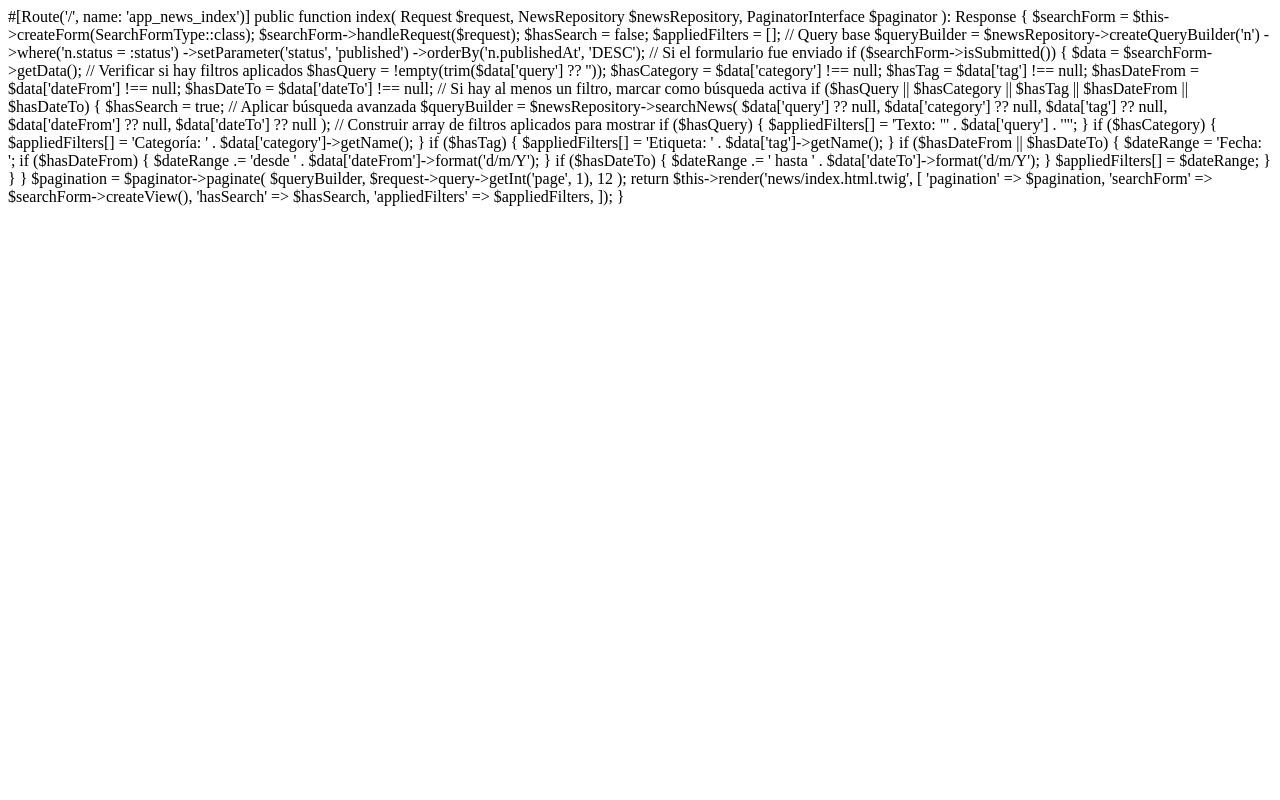
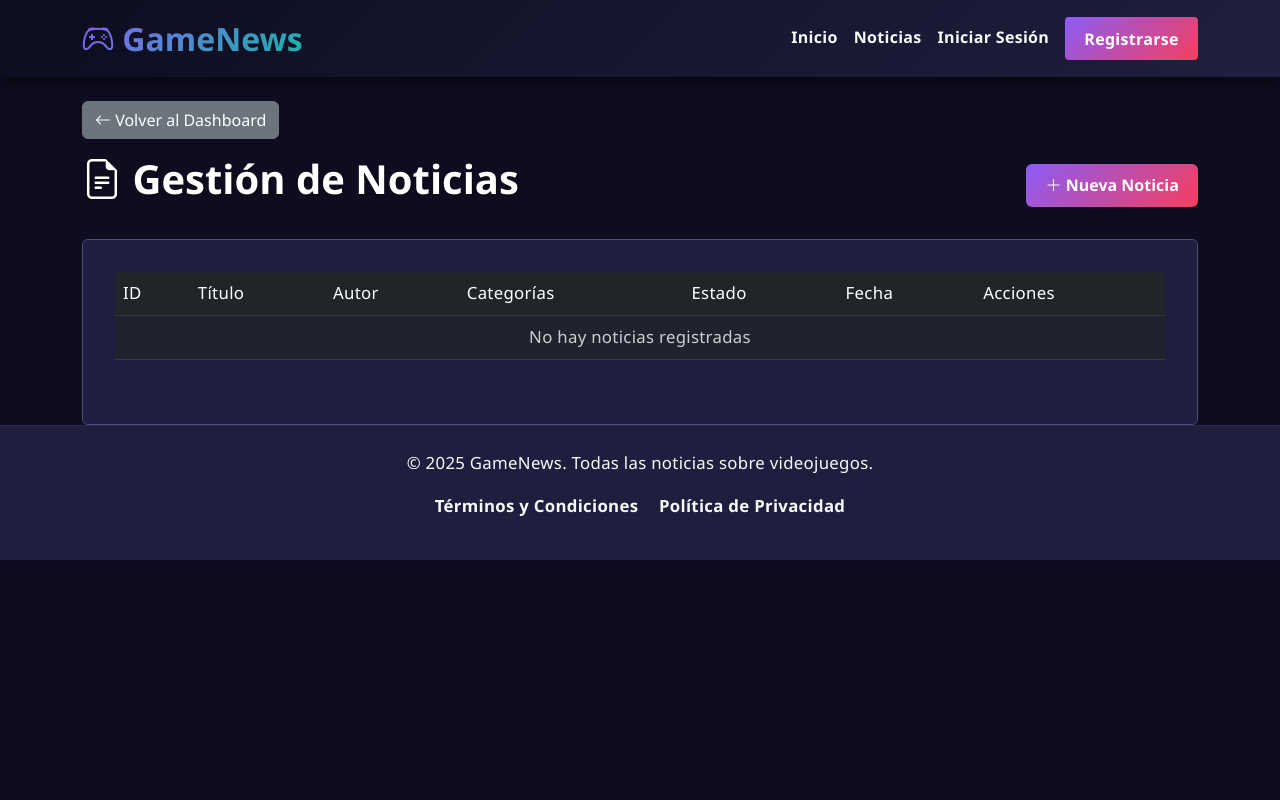
Before and after one commit to RamassafraGH/PP1-GameNews, a Symfony app: template templates/admin/news/index.html.twig in a window 1280 px wide. Run offline with Twig, Linux system fonts and the light colour scheme; the template is opened without the code that fills it, so the values that code supplies are empty; some libraries are stand-ins or nearby versions.

Commit message:
Todo finalizado, falta corregir la busqueda de noticias

```diff
--- a/templates/admin/category/index.html.twig
+++ b/templates/admin/category/index.html.twig
@@ -3,6 +3,11 @@
 {% block title %}Gestión de Categorías - GameNews{% endblock %}
 
 {% block body %}
+<div class="mb-3">
+    <a href="{{ path('app_admin_dashboard') }}" class="btn btn-secondary">
+        <i class="bi bi-arrow-left"></i> Volver al Dashboard
+    </a>
+</div>
 <div class="d-flex justify-content-between align-items-center mb-4">
     <h1><i class="bi bi-folder"></i> Gestión de Categorías</h1>
     <a href="{{ path('app_admin_category_new') }}" class="btn btn-primary">
--- a/templates/admin/news/index.html.twig
+++ b/templates/admin/news/index.html.twig
@@ -1,78 +1,78 @@
-#[Route('/', name: 'app_news_index')]
-public function index(
-    Request $request,
-    NewsRepository $newsRepository,
-    PaginatorInterface $paginator
-): Response {
-    $searchForm = $this->createForm(SearchFormType::class);
-    $searchForm->handleRequest($request);
+{% extends 'base.html.twig' %}
 
-    $hasSearch = false;
-    $appliedFilters = [];
+{% block title %}Gestión de Noticias - GameNews{% endblock %}
 
-    // Query base
-    $queryBuilder = $newsRepository->createQueryBuilder('n')
-        ->where('n.status = :status')
-        ->setParameter('status', 'published')
-        ->orderBy('n.publishedAt', 'DESC');
+{% block body %}
+<div class="mb-3">
+    <a href="{{ path('app_admin_dashboard') }}" class="btn btn-secondary">
+        <i class="bi bi-arrow-left"></i> Volver al Dashboard
+    </a>
+</div>
+<div class="d-flex justify-content-between align-items-center mb-4">
+    <h1><i class="bi bi-file-earmark-text"></i> Gestión de Noticias</h1>
+    <a href="{{ path('app_admin_news_new') }}" class="btn btn-primary">
+        <i class="bi bi-plus-lg"></i> Nueva Noticia
+    </a>
+</div>
 
-    // Si el formulario fue enviado
-    if ($searchForm->isSubmitted()) {
-        $data = $searchForm->getData();
+<div class="card">
+    <div class="card-body">
+        <div class="table-responsive">
+            <table class="table table-dark table-hover">
+                <thead>
+                    <tr>
+                        <th>ID</th>
+                        <th>Título</th>
+                        <th>Autor</th>
+                        <th>Categorías</th>
+                        <th>Estado</th>
+                        <th>Fecha</th>
+                        <th>Acciones</th>
+                    </tr>
+                </thead>
+                <tbody>
+                    {% for news in pagination %}
+                        <tr>
+                            <td>{{ news.id }}</td>
+                            <td>{{ news.title }}</td>
+                            <td>{{ news.author.username }}</td>
+                            <td>
+                                {% for category in news.categories %}
+                                    <span class="badge bg-secondary">{{ category.name }}</span>
+                                {% endfor %}
+                            </td>
+                            <td>
+                                {% if news.status == 'published' %}
+                                    <span class="badge bg-success">Publicado</span>
+                                {% else %}
+                                    <span class="badge bg-warning">Borrador</span>
+                                {% endif %}
+                            </td>
+                            <td>{{ news.createdAt|date('d/m/Y') }}</td>
+                            <td>
+                                <a href="{{ path('app_admin_news_edit', {id: news.id}) }}" class="btn btn-sm btn-outline-primary">
+                                    <i class="bi bi-pencil"></i>
+                                </a>
+                                <form method="post" action="{{ path('app_admin_news_delete', {id: news.id}) }}" style="display: inline;">
+                                    <input type="hidden" name="_token" value="{{ csrf_token('delete' ~ news.id) }}">
+                                    <button type="submit" class="btn btn-sm btn-outline-danger" onclick="return confirm('¿Estás seguro de eliminar esta noticia?')">
+                                        <i class="bi bi-trash"></i>
+                                    </button>
+                                </form>
+                            </td>
+                        </tr>
+                    {% else %}
+                        <tr>
+                            <td colspan="7" class="text-center text-muted">No hay noticias registradas</td>
+                        </tr>
+                    {% endfor %}
+                </tbody>
+            </table>
+        </div>
 
-        // Verificar si hay filtros aplicados
-        $hasQuery = !empty(trim($data['query'] ?? ''));
-        $hasCategory = $data['category'] !== null;
-        $hasTag = $data['tag'] !== null;
-        $hasDateFrom = $data['dateFrom'] !== null;
-        $hasDateTo = $data['dateTo'] !== null;
-
-        // Si hay al menos un filtro, marcar como búsqueda activa
-        if ($hasQuery || $hasCategory || $hasTag || $hasDateFrom || $hasDateTo) {
-            $hasSearch = true;
-
-            // Aplicar búsqueda avanzada
-            $queryBuilder = $newsRepository->searchNews(
-                $data['query'] ?? null,
-                $data['category'] ?? null,
-                $data['tag'] ?? null,
-                $data['dateFrom'] ?? null,
-                $data['dateTo'] ?? null
-            );
-
-            // Construir array de filtros aplicados para mostrar
-            if ($hasQuery) {
-                $appliedFilters[] = 'Texto: "' . $data['query'] . '"';
-            }
-            if ($hasCategory) {
-                $appliedFilters[] = 'Categoría: ' . $data['category']->getName();
-            }
-            if ($hasTag) {
-                $appliedFilters[] = 'Etiqueta: ' . $data['tag']->getName();
-            }
-            if ($hasDateFrom || $hasDateTo) {
-                $dateRange = 'Fecha: ';
-                if ($hasDateFrom) {
-                    $dateRange .= 'desde ' . $data['dateFrom']->format('d/m/Y');
-                }
-                if ($hasDateTo) {
-                    $dateRange .= ' hasta ' . $data['dateTo']->format('d/m/Y');
-                }
-                $appliedFilters[] = $dateRange;
-            }
-        }
-    }
-
-    $pagination = $paginator->paginate(
-        $queryBuilder,
-        $request->query->getInt('page', 1),
-        12
-    );
-
-    return $this->render('news/index.html.twig', [
-        'pagination' => $pagination,
-        'searchForm' => $searchForm->createView(),
-        'hasSearch' => $hasSearch,
-        'appliedFilters' => $appliedFilters,
-    ]);
-}
+        <div class="mt-3">
+            {{ knp_pagination_render(pagination) }}
+        </div>
+    </div>
+</div>
+{% endblock %}
--- a/templates/news/show.html.twig
+++ b/templates/news/show.html.twig
@@ -5,7 +5,7 @@
             {% block body %}
             <article>
                 <div class="mb-3">
-                    <a href="{{ path('app_news_index') }}" class="btn btn-sm btn-outline-secondary">
+                    <a href="{{ path('app_news_index') }}" class="btn btn-secondary">
                         <i class="bi bi-arrow-left"></i> Volver a Noticias
                     </a>
                 </div>
```
Also changed, not shown: src/Controller/Admin/DashboardController.php (+54 -15 lines), src/Controller/NewsController.php (+66 -37 lines), templates/admin/dashboard/index.html.twig (+33 -45 lines), templates/admin/newsletter/subscribers.html.twig (+5 -3 lines), templates/admin/tag/index.html.twig (+7 -0 lines), templates/admin/users/index.html.twig (+6 -3 lines), 1 other file.
